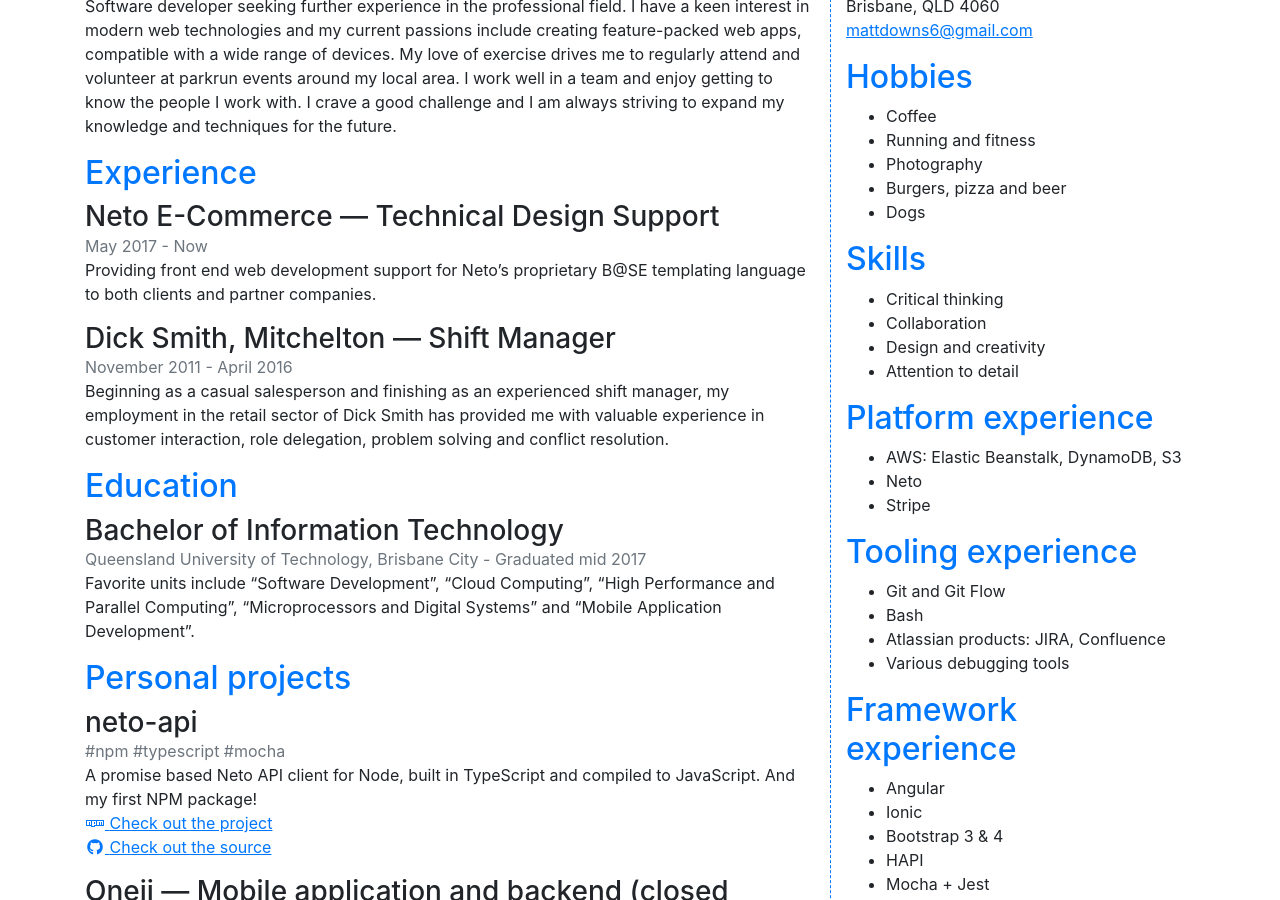
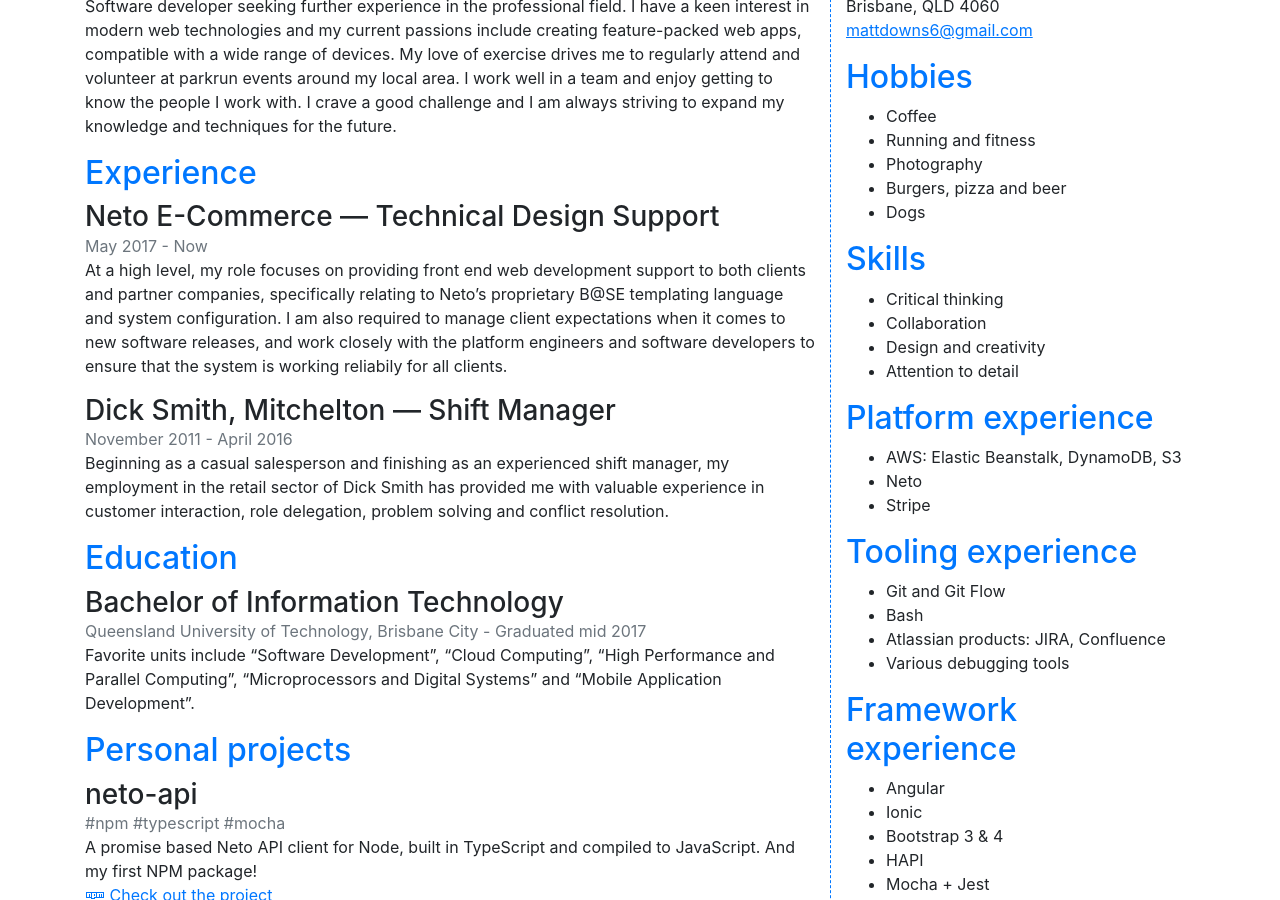
Before and after one commit to matt-downs/matt-downs.github.io, a Jekyll site: the page built from index.html, in a window 1280 px wide and 900 px high, scrolled down 379 px. Built offline with Jekyll 4.4.1, drawn with Linux system fonts in a browser that asks for light colours; nearby versions of some CDN libraries.

Commit message:
Update Neto job description

```diff
--- a/index.html
+++ b/index.html
@@ -11,7 +11,7 @@
         <h2>Experience</h2>
         <h3 class="mb-0">Neto E-Commerce — Technical Design Support</h3>
         <span class="text-muted">May 2017 - Now</span>
-        <p>Providing front end web development support for Neto’s proprietary B@SE templating language to both clients and partner companies.</p>
+        <p>At a high level, my role focuses on providing front end web development support to both clients and partner companies, specifically relating to Neto’s proprietary B@SE templating language and system configuration. I am also required to manage client expectations when it comes to new software releases, and work closely with the platform engineers and software developers to ensure that the system is working reliabily for all clients.</p>
 
         <h3 class="mb-0">Dick Smith, Mitchelton — Shift Manager</h3>
         <span class="text-muted">November 2011 - April 2016</span>
```
